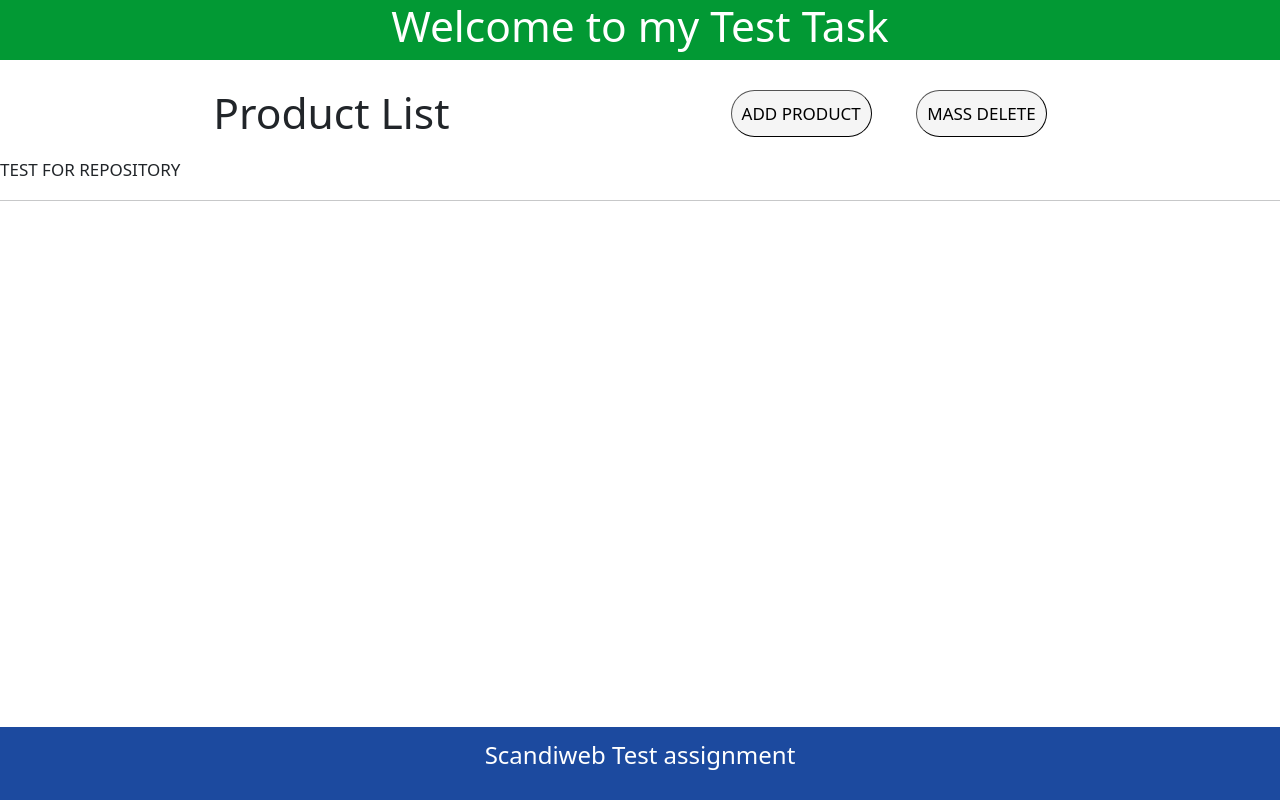
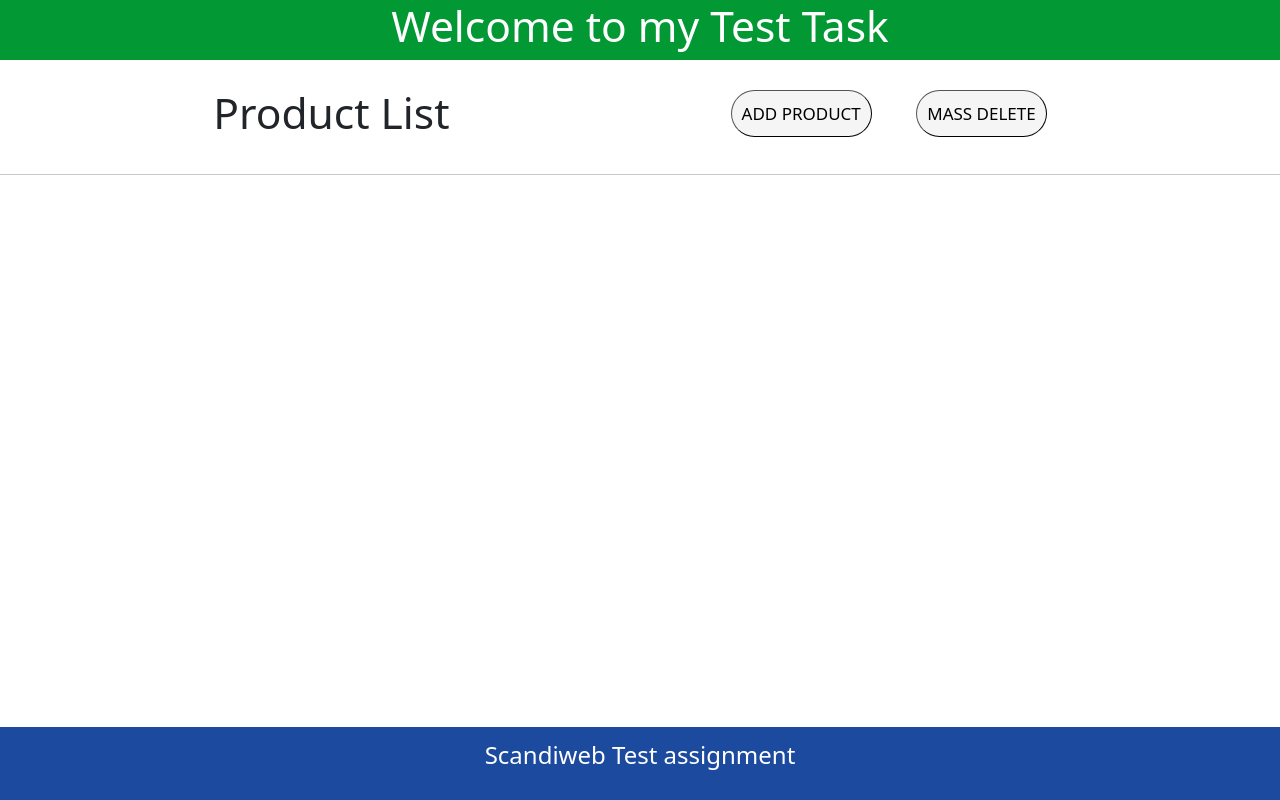
Before and after one commit to VladimirPiki/junior1, a PHP site: page / in a window 1280 px wide. Run offline with PHP 8.4, Linux system fonts and the light colour scheme; data that the repository does not hold is empty.

Commit message:
Finished !

```diff
--- a/index.php
+++ b/index.php
@@ -53,7 +53,7 @@
             </div>
         </div>
     </div>
-    TEST FOR REPOSITORY
+
     <hr>
     <!-- In this div is displaying all data from database -->
     <div class="container myContainer">
```
